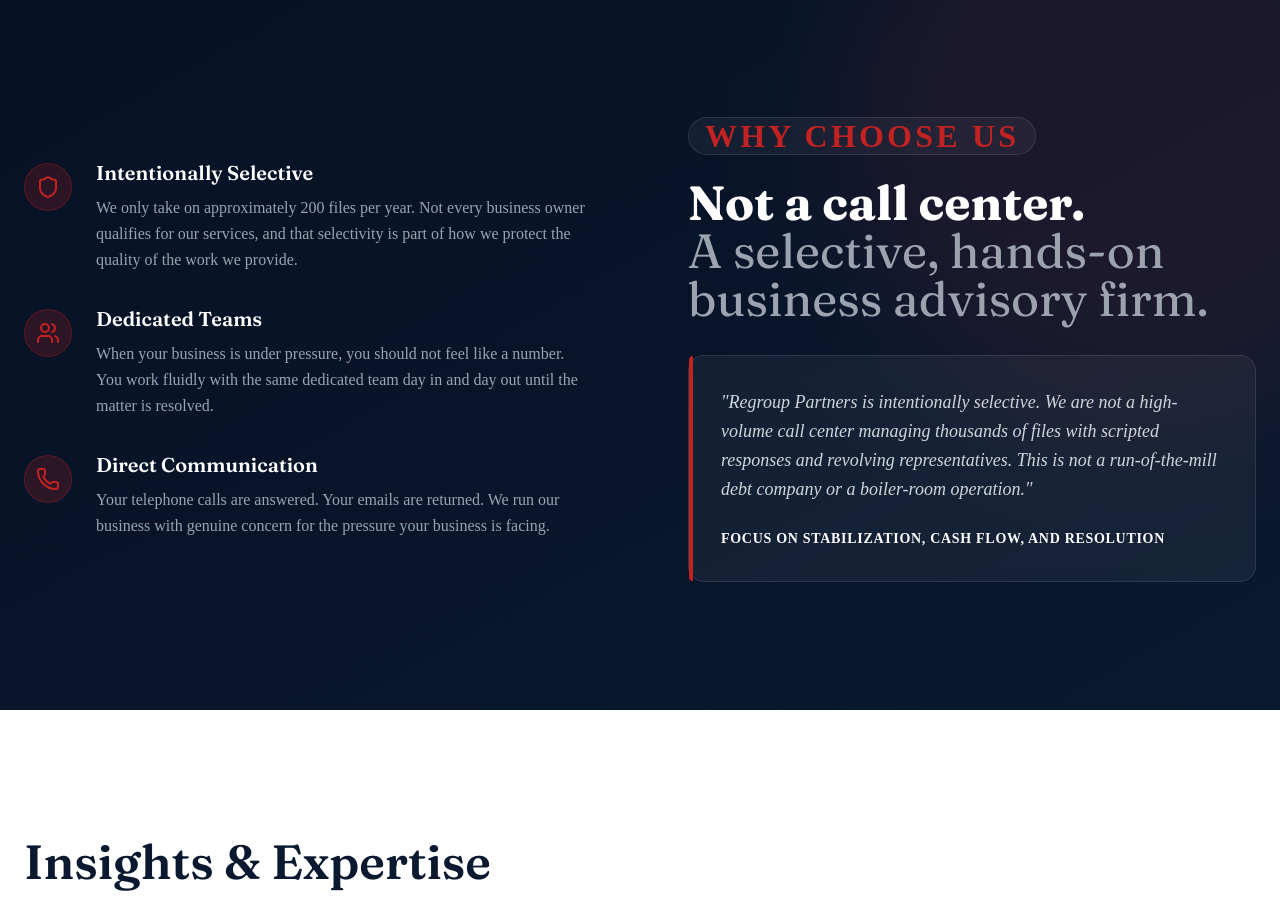
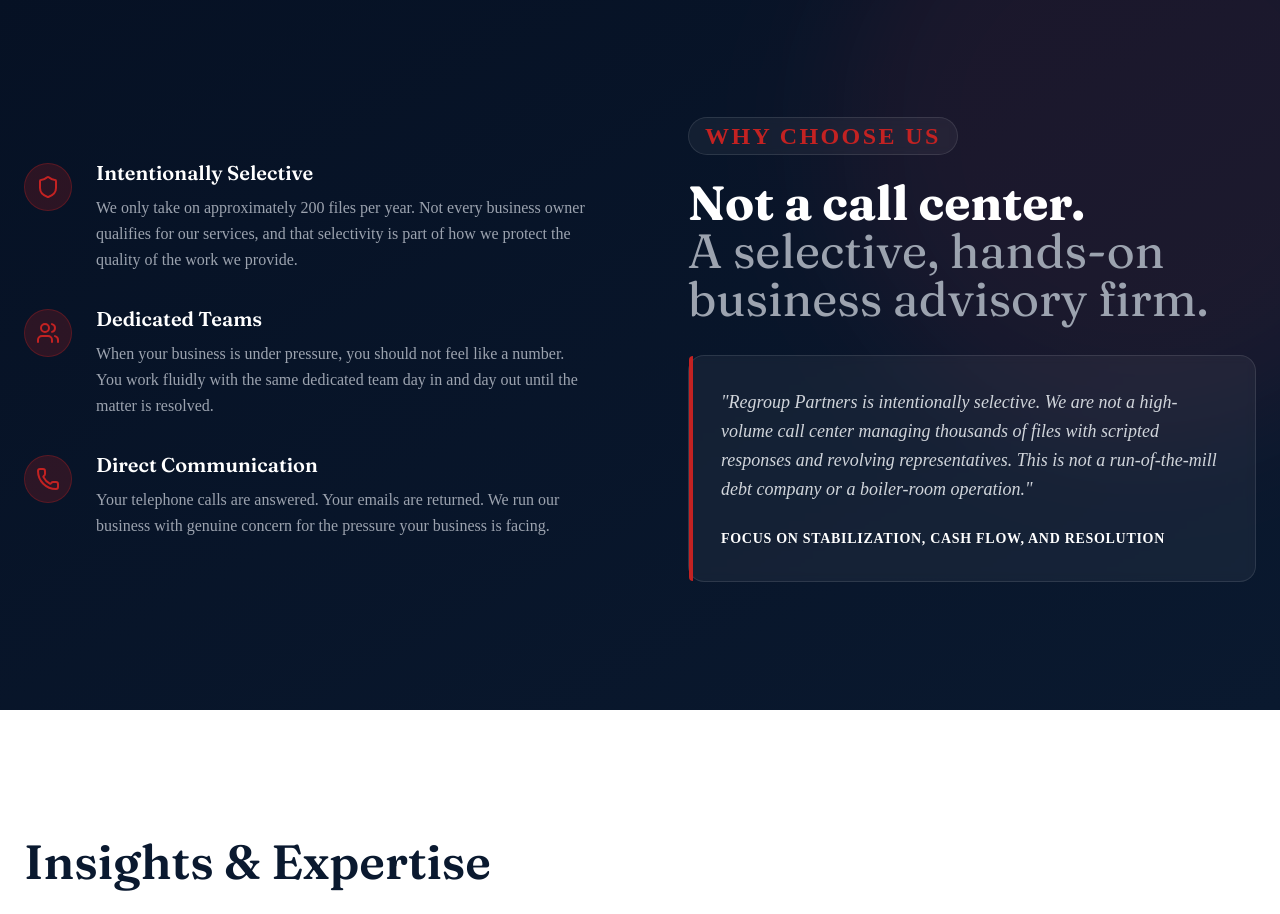
Before and after one commit to samknows9999/sg-054d5103-85fc-4583-be9c-e577d71113a8-1779968500, a Next.js app: page / in a window 1280 px wide. Shown: the part 4280-5194 px from the top of the page. Built offline with nearby package versions, Linux system fonts and the light colour scheme.

Commit message:
Update src/pages/index.tsx

```diff
--- a/src/pages/index.tsx
+++ b/src/pages/index.tsx
@@ -361,7 +361,7 @@ export default function Home() {
 
               <div className="order-1 lg:order-2">
                 <div className="inline-flex items-center gap-3 px-4 py-2 bg-white/5 border border-white/10 rounded-full mb-6 backdrop-blur-sm">
-                  <span className="text-sm font-semibold text-primary tracking-widest uppercase" style={{ fontSize: "32px" }}>Why Choose Us</span>
+                  <span className="text-sm font-semibold text-primary tracking-widest uppercase" style={{ fontSize: "24px" }}>Why Choose Us</span>
                 </div>
                 <h2 className="font-serif text-4xl md:text-5xl font-bold mb-8 text-white leading-tight">
                   Not a call center. <br />
```
